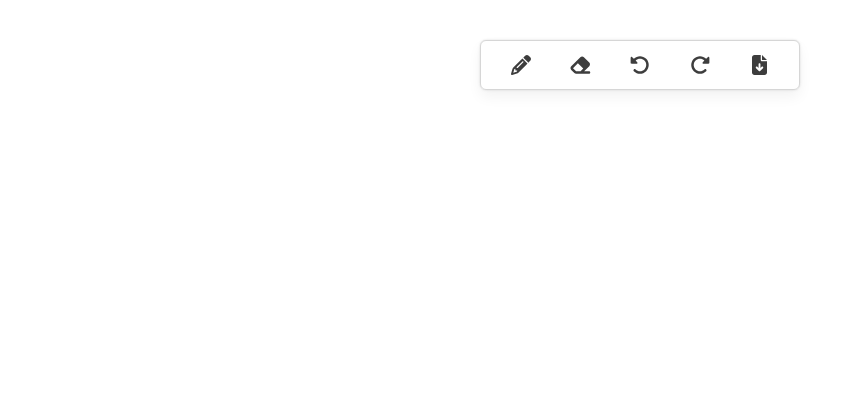
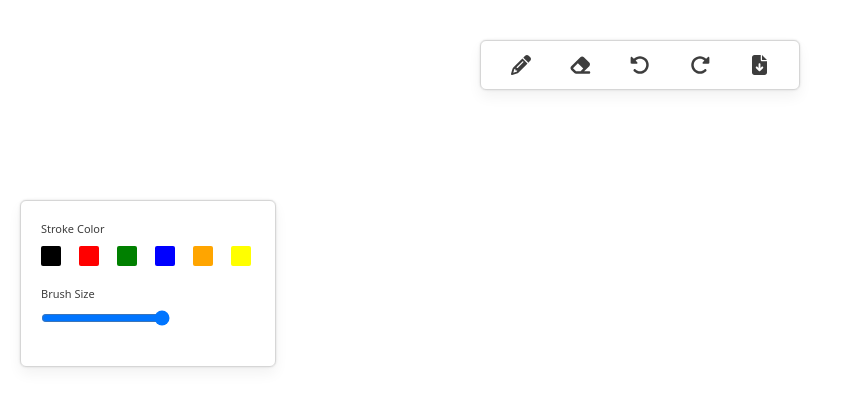
Before and after one commit to aashi54/sketchbook, a Next.js app: page / in a window 1280 px wide. Shown: the top 408 px of the page, without its empty margins (0-845 px from the left). Built offline with nearby package versions, Linux system fonts and the light colour scheme.

Commit message:
Made UI of toolbox

```diff
--- /dev/null
+++ b/src/components/Toolbox/index.js
@@ -0,0 +1,40 @@
+import styles from './index.module.css'
+import {COLORS} from '../../constants'
+
+const Toolbox = () => {
+
+    const updateBrushSize = (e) => {
+
+    }
+
+    return (
+        <div className={styles.toolboxContainer}>
+
+            <div className={styles.toolItem}>
+                <h4 className={styles.toolText}>Stroke Color</h4>
+                <div className={styles.itemContainer}>
+                    <div className={styles.colorBox} style={{backgroundColor:COLORS.BLACK}} />
+                    <div className={styles.colorBox} style={{backgroundColor:COLORS.RED}}/>
+                    <div className={styles.colorBox} style={{backgroundColor:COLORS.GREEN}}/>
+                    <div className={styles.colorBox} style={{backgroundColor:COLORS.BLUE}}/>
+                    <div className={styles.colorBox} style={{backgroundColor:COLORS.ORANGE}}/>
+                    <div className={styles.colorBox} style={{backgroundColor:COLORS.YELLOW}}/>
+
+
+                </div>
+            </div>
+
+
+            <div className={styles.toolItem}>
+                <h4 className={styles.toolText}>Brush Size</h4>
+                <div className={styles.itemContainer}>
+                <input type='range' min={1} max={10} step={1} onChange={updateBrushSize}/>
+                </div>
+            </div>
+
+
+        </div>
+    )
+}
+
+export default Toolbox;
--- /dev/null
+++ b/src/components/Toolbox/index.module.css
@@ -0,0 +1,29 @@
+.toolboxContainer{
+    @apply p-5 absolute top-1/4 left-5  w-64 rounded-md;
+    box-shadow: theme('colors.shadow1');
+    border: 1px solid theme('colors.border1');
+    background-color: theme('colors.background1');
+
+    .toolItem{
+        @apply mb-5;
+
+         .toolText{
+            font-size: 11px;
+            color : theme('colors.text1');
+
+         }
+
+         .itemContainer{
+            @apply flex justify-between mt-2;
+
+            .colorBox{
+                @apply h-5 w-5 mr-1 rounded-sm cursor-pointer;
+
+                &:hover, &.active{
+                    border: 1.5px solid theme('colors.border2');
+                    box-shadow: theme('colors.shadow2');
+                }
+            }
+         }
+    }
+}
--- /dev/null
+++ b/src/constants.js
@@ -0,0 +1,11 @@
+const COLORS = {
+    BLACK : 'black',
+    RED: 'red',
+    GREEN:'green',
+    BLUE: 'blue',
+    ORANGE: 'orange',
+    YELLOW : 'yellow',
+    WHITE: 'white'
+}
+
+export {COLORS}
--- a/src/pages/index.js
+++ b/src/pages/index.js
@@ -1,11 +1,13 @@
 import Image from 'next/image'
 import Menu from '@/components/Menu'
+import Toolbox from '@/components/Toolbox'
 
 
 export default function Home() {
   return (
     <>
     <Menu/>
+    <Toolbox/>
     </>
   )
 }
```
